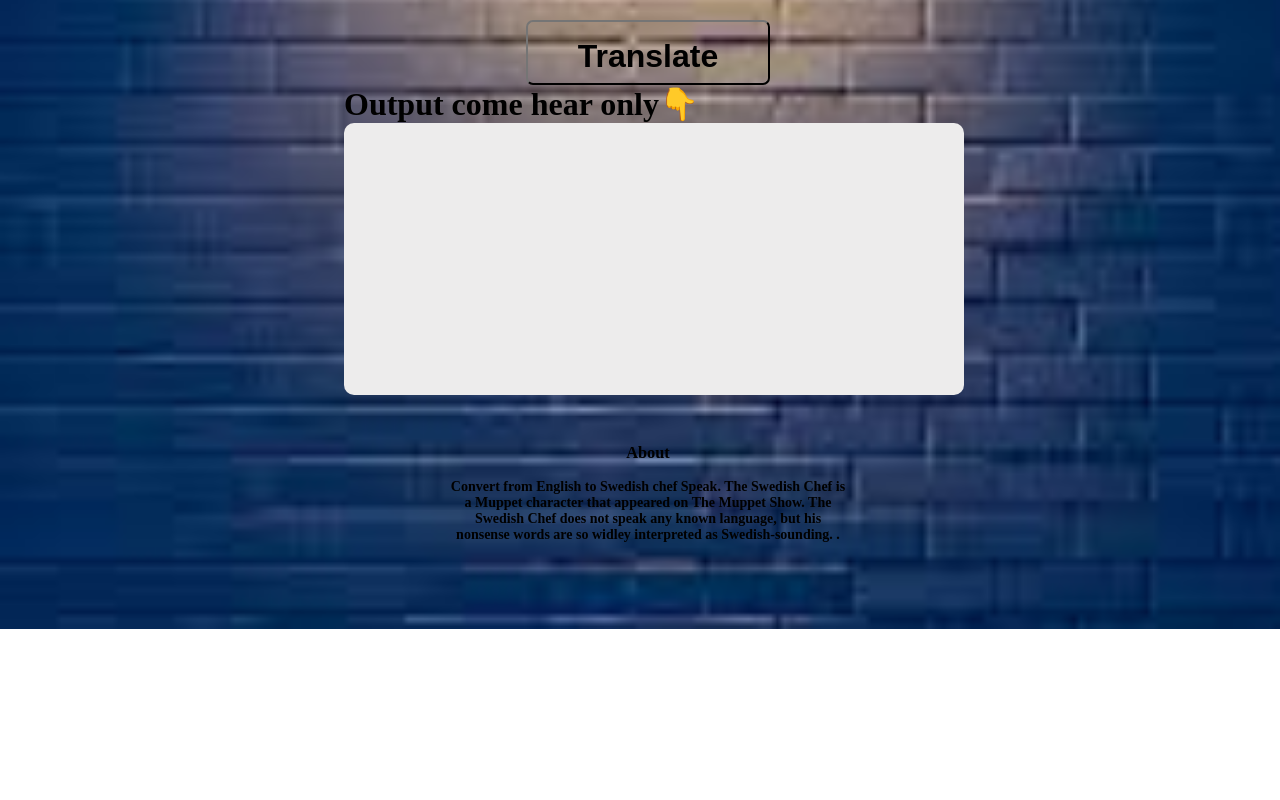
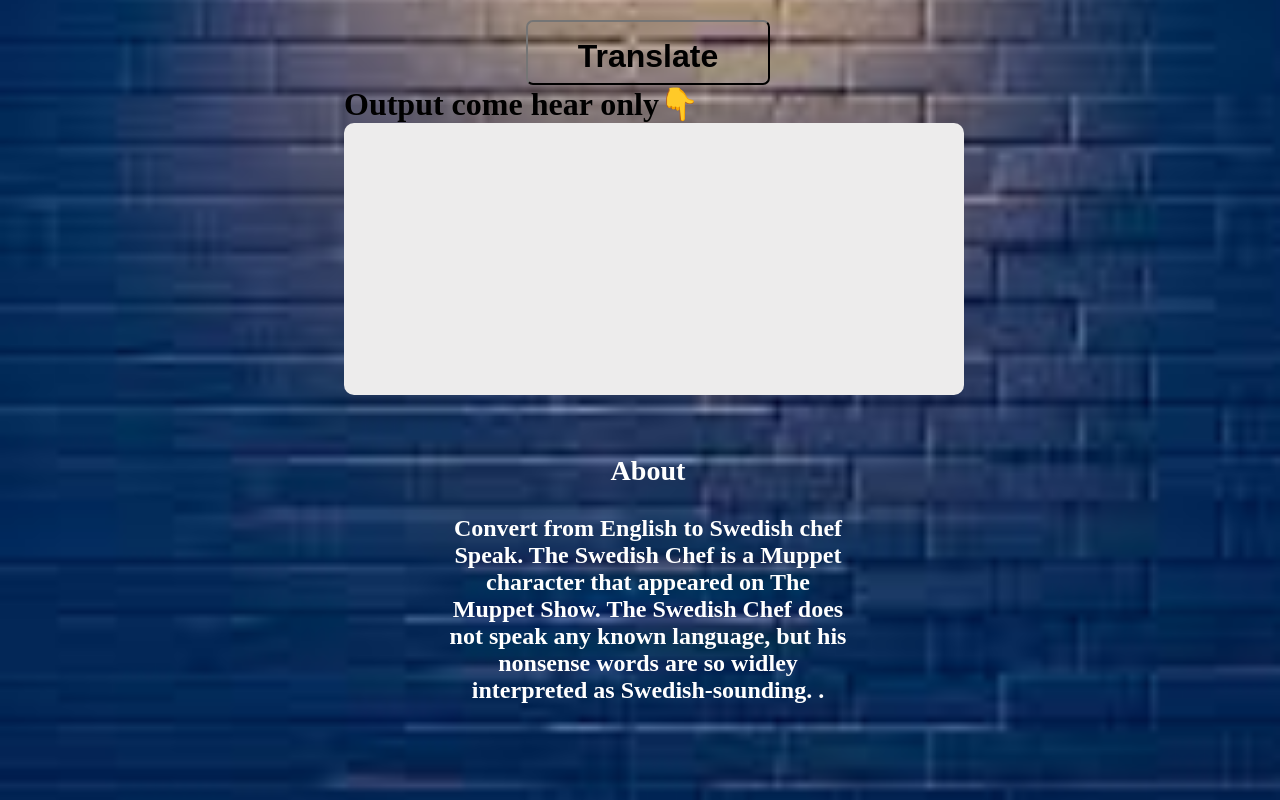
Before and after one commit to Sanngeeta/Swedish-Chef-Speak-project-7, a plain HTML site: page index.html in a window 1280 px wide. Shown: the part 831-1631 px from the top of the page. Before the commit the page ends 1460 px from the top, so only its background shows below. Drawn offline with Linux system fonts and the light colour scheme.

```diff
--- a/index.html
+++ b/index.html
@@ -31,7 +31,7 @@
         <footer class="footer ">
             <div class="container-center">
                 <h3>About</h2>
-                    <p>
+                    <p class="language">
 
                         Convert from English to Swedish chef Speak. The Swedish Chef is a Muppet character that appeared
                         on The Muppet Show. The Swedish Chef does not speak any known language, but his nonsense words
--- a/styel.css
+++ b/styel.css
@@ -150,6 +150,12 @@
 }
 
 
+/*
+.language{
+    font-family: 'kalam',cursive;
+    font-size: xx-large;
+    font-size: x-large;
+    color: white; */
 
 
 
@@ -158,9 +164,10 @@
 .footer{
     padding: 2rem 3rem;
     text-align: center;
-    color:black;
+    color:white;
     border-top-right-radius: 3rem;
     font-weight: bolder;
+    font-size: x-large;
 }
 
 .footer .footer-header{
```
Also changed, not shown: 1 other file.
